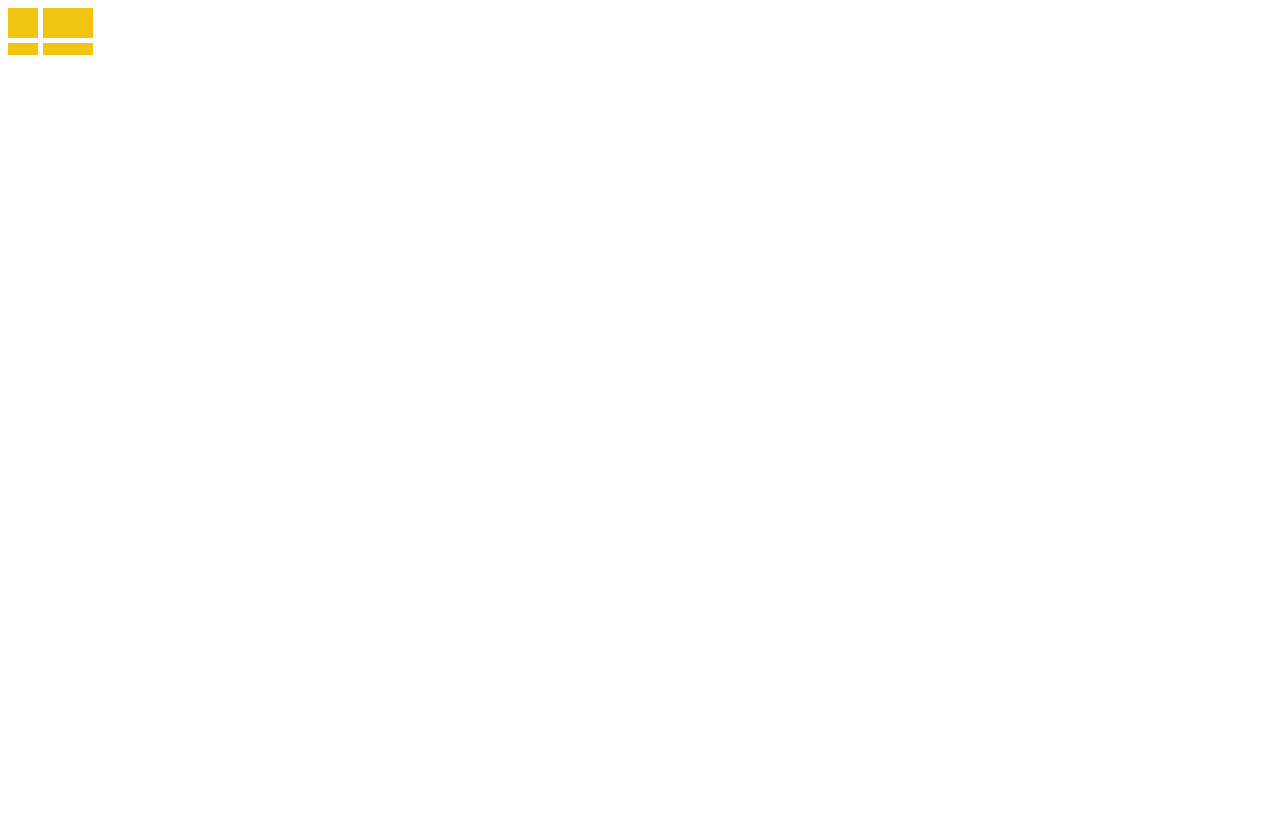
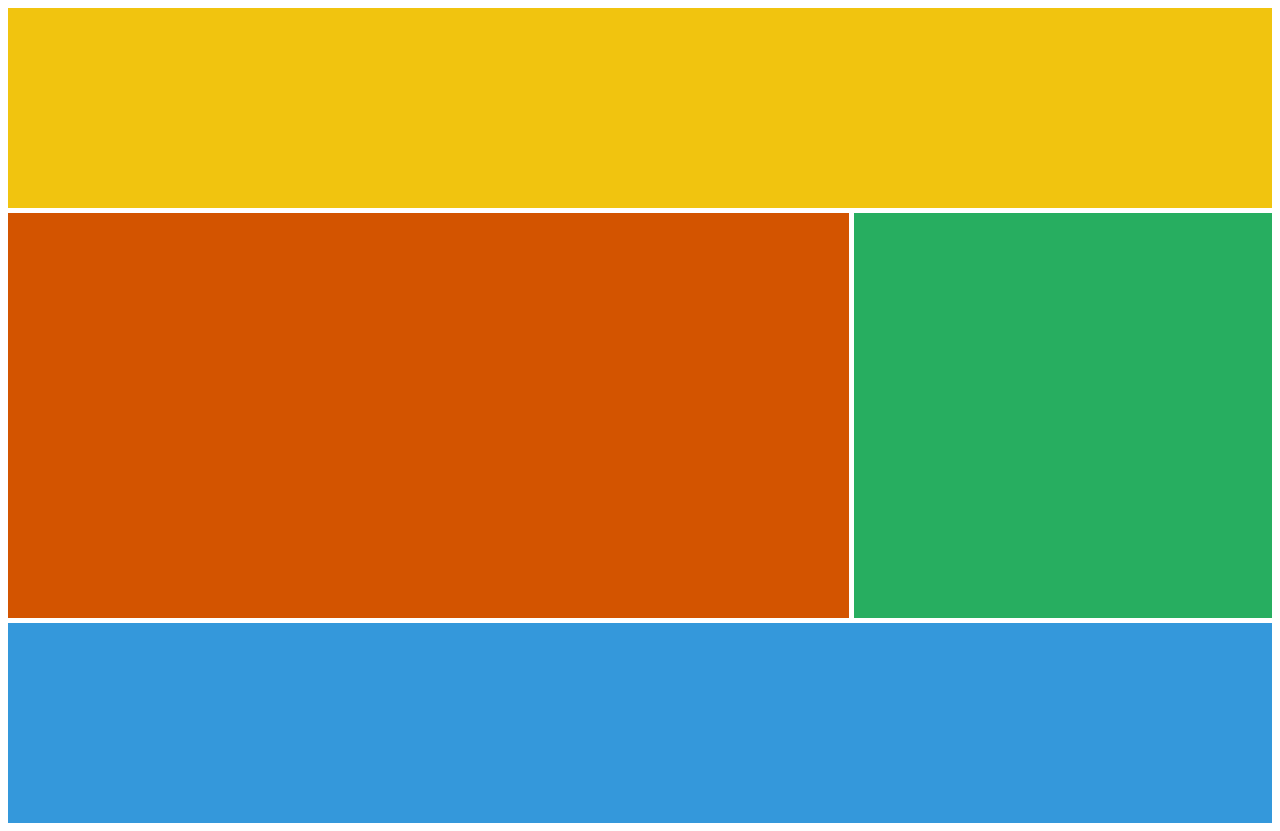
Before and after one commit to seenbeomlee/CSS_Master, a plain HTML site: page CSS_Master_2019/grid.html in a window 1280 px wide. Before the commit the page ends 800 px from the top, so only its background shows below. Drawn offline with Linux system fonts and the light colour scheme.

Commit message:
grid #1
learn about grid

```diff
--- a/CSS_Master_2019/grid.html
+++ b/CSS_Master_2019/grid.html
@@ -7,22 +7,38 @@
     <style>
       .father {
         display: grid;
-        grid-template-columns: 30px 50px;
-        grid-template-rows: 30px 12px;
+        grid-auto-rows: 200px;
         grid-gap: 5px;
+        grid-template-areas: "header header header" "content content sidebar" "content content sidebar" "footer footer footer";
       }
-      .box {
+
+      .first {
+        grid-area: header;
         background-color: #f1c40f;
+      }
+
+      .second {
+        grid-area: sidebar;
+        background-color: #27ae60;
+      }
+
+      .third {
+        grid-area: footer;
+        background-color: #3498db;
+      }
+
+      .fourth {
+        grid-area: content;
+        background-color: #d35400;
       }
     </style>
   </head>
   <body>
     <div class="father">
-      <div class="box"></div>
-      <div class="box"></div>
-      <div class="box"></div>
-      <div class="box"></div>
-      <div class="box"></div>
+      <div class="first"></div>
+      <div class="second"></div>
+      <div class="third"></div>
+      <div class="fourth"></div>
     </div>
   </body>
 </html>
```
